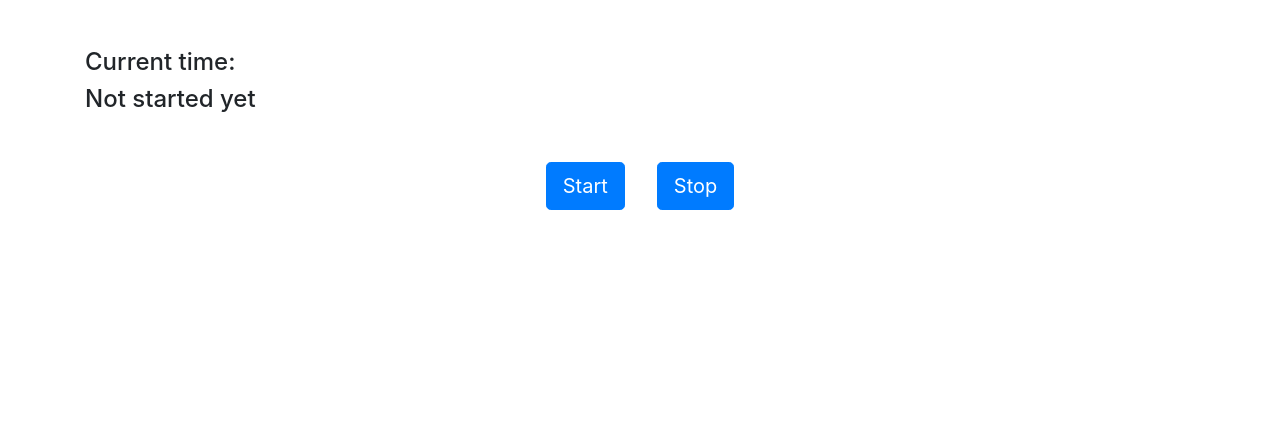
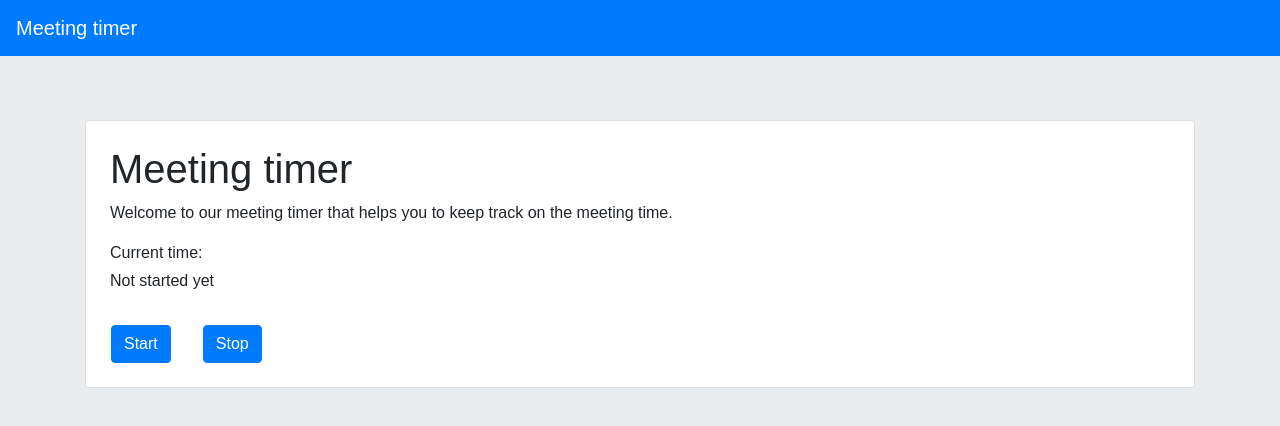
Before and after one commit to cnohall/frontend-websocket-timer, a React (Create React App) app: page / in a window 1280 px wide. Shown: the top 426 px of the page. Built offline with nearby package versions, Linux system fonts and the light colour scheme; no server answers.

Commit message:
UI-update

```diff
--- a/src/App.js
+++ b/src/App.js
@@ -1,9 +1,10 @@
 import React, { useState, useEffect } from "react";
 import socketIOClient from "socket.io-client";
 import 'bootstrap/dist/css/bootstrap.min.css';
-import {Button, Container, Row } from  'react-bootstrap';
+import {Button, Container, Row, Jumbotron, Card } from  'react-bootstrap';
 import TimeTable from './view/time-table';
 import Clock from './view/clock';
+import Navigationbar from "./view/navigationbar";
 
 
 const ENDPOINT = process.env.REACT_APP_ENDPOINT;
@@ -70,23 +71,35 @@ function App() {
   }
 
   return (
+    <div>
+      <Navigationbar/>
+      <Jumbotron className='min-vh-100 mb-0'fluid>
         <Container>
+        <Card className='p-4'>
+            <h1>Meeting timer</h1>
+            <p>
+              Welcome to our meeting timer that helps you to keep track on the meeting time.
+            </p>
+
             <Clock time={time} setTime={setTime}/>
-      <h4 className="">
+            <p className="">
               <time dateTime={startTime}>{startTime}</time>
-      </h4>
+            </p>
             {
               isoStartingTime &&
               <TimeTable part={part} isoStartingTime={isoStartingTime} time={time}/>
             }
-      <h4 className="mb-5">
+            <p className="mb-3">
               <time dateTime={shouldEnd}>{shouldEnd}</time>
-      </h4>
-      <Row className="justify-content-center">
-        <Button onClick={ () => handleStartButtonClick()} className='mx-3 btn-lg'>{(timeStarted) ? "Next part" : "Start"}</Button>
-        <Button onClick={ () => handleStopButtonClick()} className='mx-3 btn-lg'>Stop</Button>
+            </p>
+            <Row className="">
+              <Button onClick={ () => handleStartButtonClick()} className='mx-3 btn'>{(timeStarted) ? "Next part" : "Start"}</Button>
+              <Button onClick={ () => handleStopButtonClick()} className='mx-3 btn'>Stop</Button>
             </Row>
+          </Card>
         </Container>
+      </Jumbotron>
+    </div>
   );
 }
 
--- a/src/index.css
+++ b/src/index.css
@@ -1,8 +1,6 @@
 body {
   margin: 0;
-  font-family: -apple-system, BlinkMacSystemFont, 'Segoe UI', 'Roboto', 'Oxygen',
-    'Ubuntu', 'Cantarell', 'Fira Sans', 'Droid Sans', 'Helvetica Neue',
-    sans-serif;
+  font-family: NotoSans, Arial ,"Arial Unicode MS" ,sans-serif !important;
   -webkit-font-smoothing: antialiased;
   -moz-osx-font-smoothing: grayscale;
 }
--- a/src/view/clock.js
+++ b/src/view/clock.js
@@ -20,9 +20,9 @@ function Clock(props) {
     }, [time, setTime]);
 
     return (
-        <h4 className="mt-5">
+        <p className="mb-1">
             <time dateTime={formatedTime}>Current time: {formatedTime}</time>
-        </h4>
+        </p>
     );
 }
 
--- /dev/null
+++ b/src/view/navigationbar.js
@@ -0,0 +1,13 @@
+import { Navbar } from 'react-bootstrap';
+
+
+
+function Navigationbar() {
+  return (
+    <Navbar bg="primary" variant='dark'>
+        <Navbar.Brand>Meeting timer</Navbar.Brand>
+    </Navbar>
+  );
+}
+
+export default Navigationbar;
--- a/src/view/time-table.js
+++ b/src/view/time-table.js
@@ -20,7 +20,7 @@ function TimeTable(props) {
     ]
 
     return (
-        <Table striped bordered hover variant="dark" responsive>
+        <Table striped borderless hover variant="primary" >
         <thead>
             <tr>
                 <th>Part</th>
```
Lines whose indentation alone changed are shown as unchanged.
